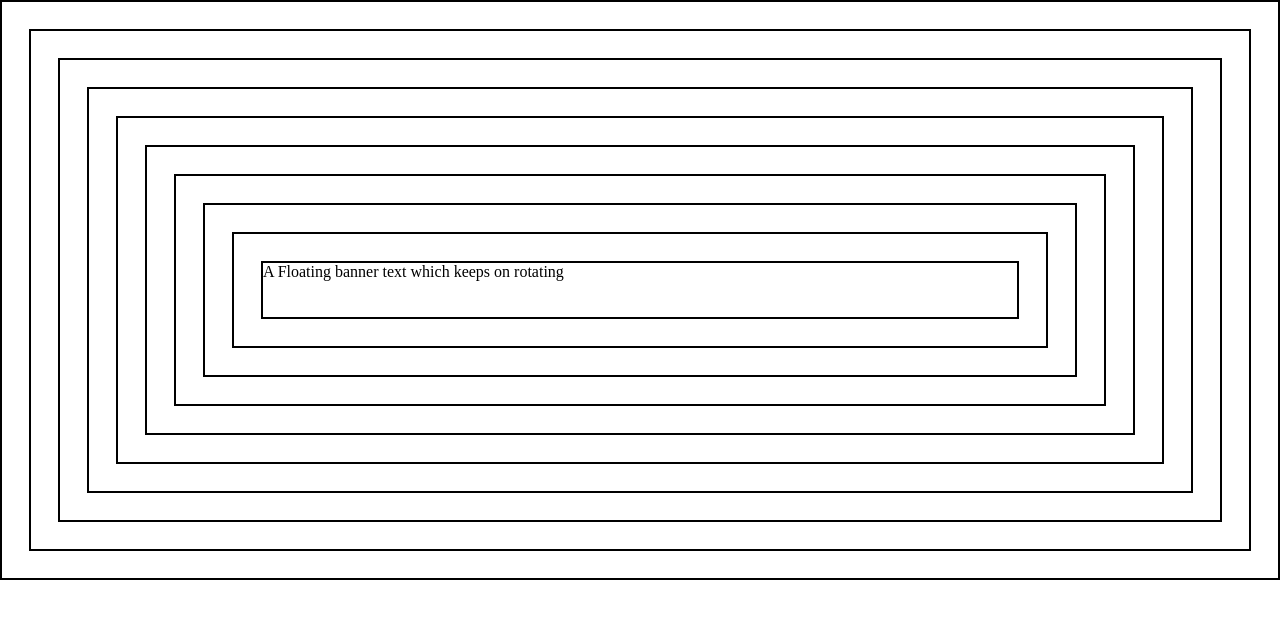
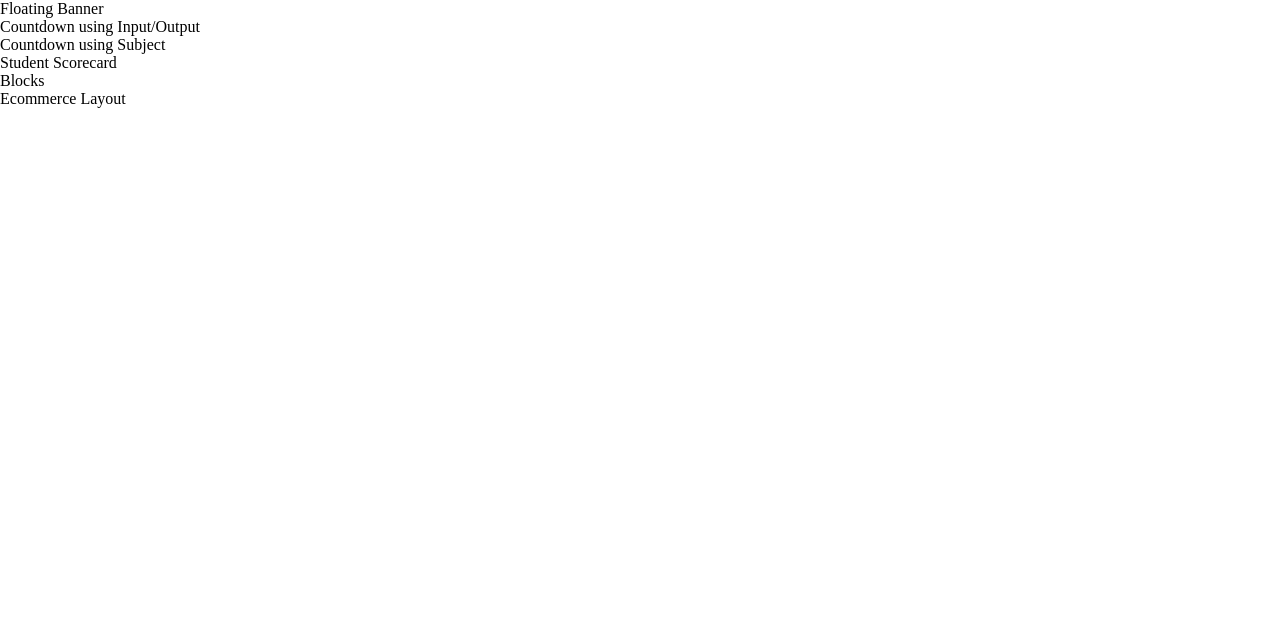
Before and after one commit to SurabhiPal0892/AngularDemo, an Angular app: page / in a window 1280 px wide. Shown: the top 618 px of the page. Built offline with nearby package versions, Linux system fonts and the light colour scheme.

Commit message:
2 files modified, 3 added

```diff
--- a/src/app/app-routing.module.ts
+++ b/src/app/app-routing.module.ts
@@ -5,12 +5,14 @@ import { EcommerceComponent } from './ecommerce/ecommerce.component';
 import { TimerComponent } from './timer/timer.component';
 import { StudentsMarksComponent } from './students-marks/students-marks.component';
 import { DynamicDivsComponent } from './dynamic-divs/dynamic-divs.component';
+import { HomeComponent } from './home/home.component';
 
 @NgModule({
   declarations: [],
   imports: [
     RouterModule.forRoot([
-      { path: '', component: UiDesignComponent },
+      { path: '', component: HomeComponent },
+      { path: 'banner', component: UiDesignComponent },
       { path: 'ecommerce', component: EcommerceComponent },
       { path: 'timer', component: TimerComponent },
       { path: 'scorecard', component: StudentsMarksComponent },
--- a/src/app/app.module.ts
+++ b/src/app/app.module.ts
@@ -13,6 +13,7 @@ import { TimerComponent } from './timer/timer.component';
 import { StudentsMarksComponent } from './students-marks/students-marks.component';
 import { DynamicDivsComponent } from './dynamic-divs/dynamic-divs.component';
 import { ScrollingModule } from '@angular/cdk/scrolling';
+import { HomeComponent } from './home/home.component';
 
 @NgModule({
   imports: [BrowserModule, FormsModule, ScrollingModule, AppRoutingModule],
@@ -26,7 +27,8 @@ import { ScrollingModule } from '@angular/cdk/scrolling';
     ClickCountsComponent,
     TimerComponent,
     StudentsMarksComponent,
-    DynamicDivsComponent
+    DynamicDivsComponent,
+    HomeComponent
   ],
   bootstrap: [AppComponent]
 })
--- /dev/null
+++ b/src/app/home/home.component.html
@@ -0,0 +1,10 @@
+<div>
+  <ul>
+    <li [routerLink]="['/banner']">Floating Banner</li>
+    <li [routerLink]="['/timer']">Countdown using Input/Output</li>
+    <li>Countdown using Subject</li>
+    <li [routerLink]="['/scorecard']">Student Scorecard</li>
+    <li [routerLink]="['/blocks']">Blocks</li>
+    <li [routerLink]="['/ecommerce']">Ecommerce Layout</li>
+  </ul>
+</div>
--- /dev/null
+++ b/src/app/home/home.component.ts
@@ -0,0 +1,15 @@
+import { Component, OnInit } from '@angular/core';
+
+@Component({
+  selector: 'app-home',
+  templateUrl: './home.component.html',
+  styleUrls: ['./home.component.css']
+})
+export class HomeComponent implements OnInit {
+
+  constructor() { }
+
+  ngOnInit() {
+  }
+
+}
```
Also changed, not shown: src/app/home/home.component.css (added).
